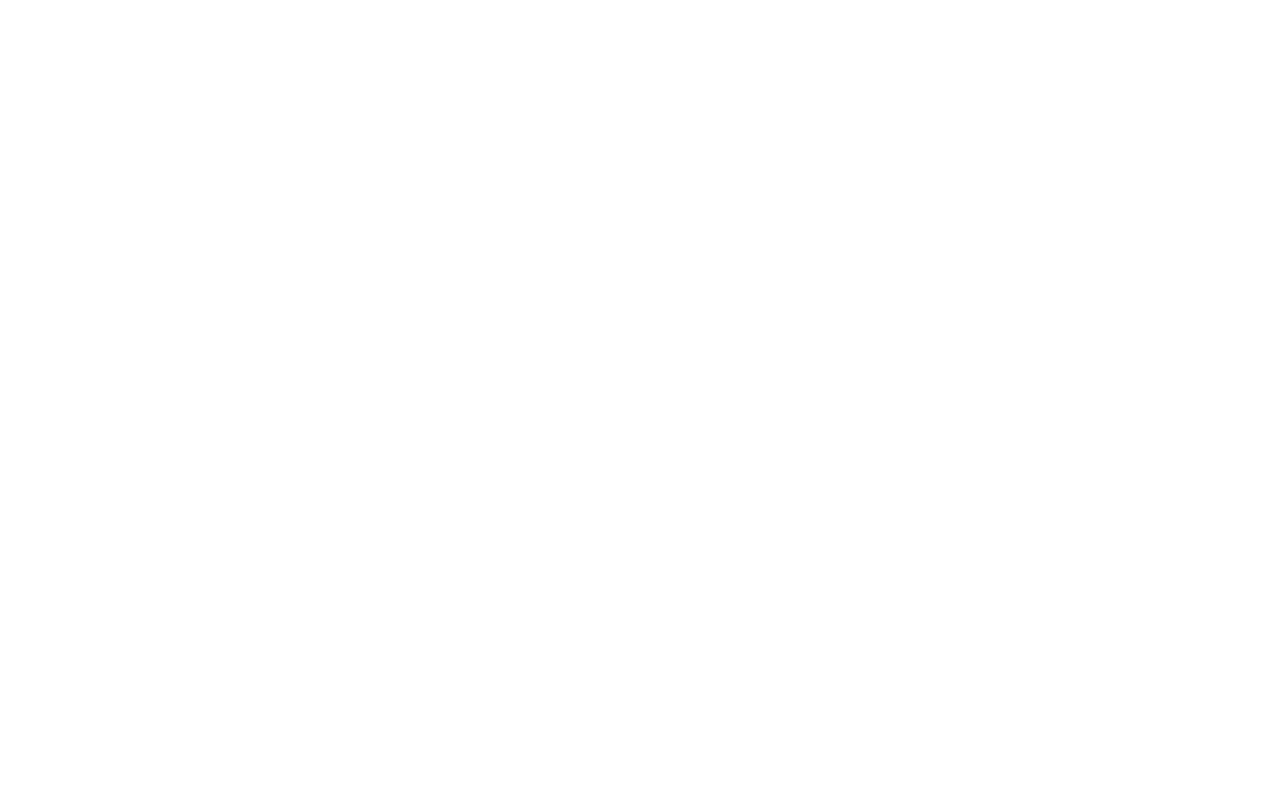
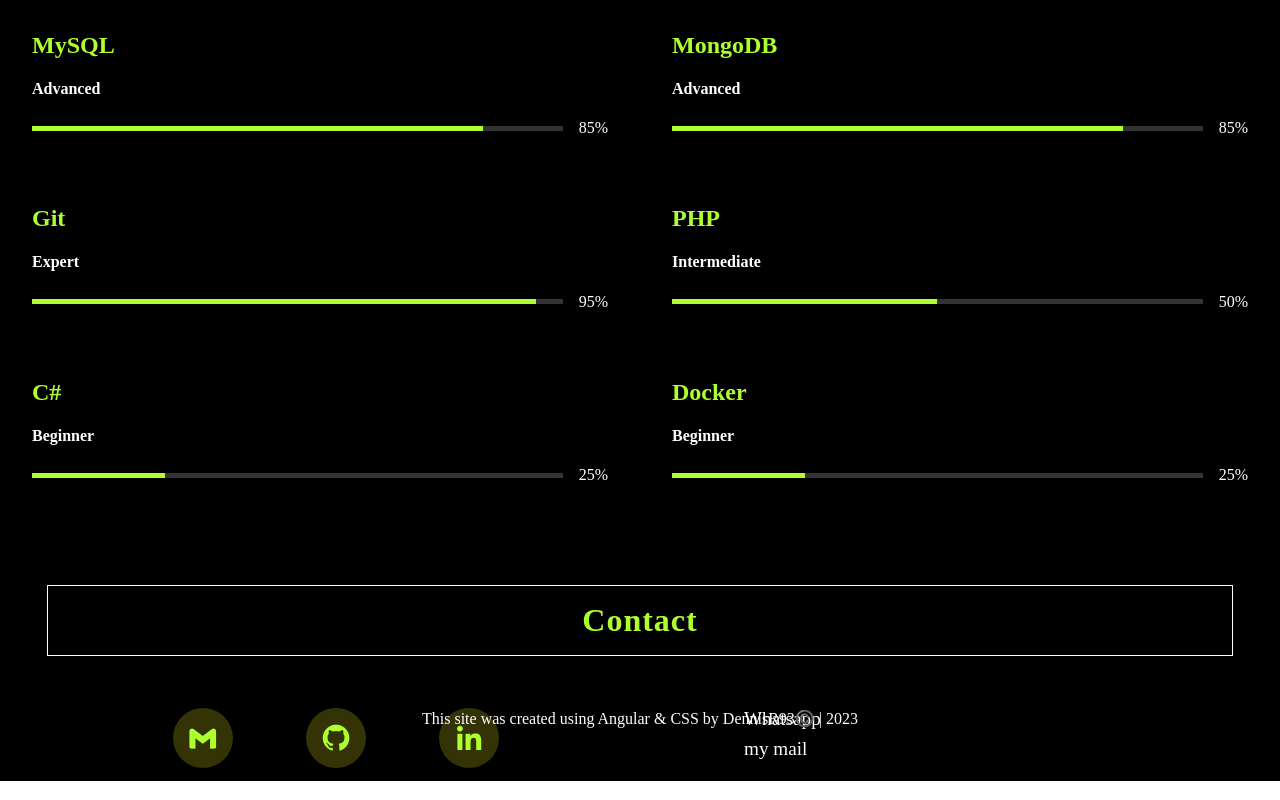
Before and after one commit to DennisR93/Portfolio, an Angular app: page / in a window 1280 px wide. Shown: the part 3629-4429 px from the top of the page. Before the commit the page ends 3067 px from the top, so only its background shows below. Built offline with nearby package versions, Linux system fonts and the light colour scheme.

Commit message:
complete contact component

```diff
--- a/src/app/app.module.ts
+++ b/src/app/app.module.ts
@@ -12,6 +12,8 @@
 import { ResponsiveDirective } from './services/responsive.directive';
 import { EducationComponent } from './components/home-area/education/education.component';
 import { ExperienceComponent } from './components/home-area/experience/experience.component';
+import { SkillsComponent } from './components/home-area/skills/skills.component';
+import { ContactComponent } from './components/contact-area/contact/contact.component';
 
 @NgModule({
   declarations: [
@@ -22,7 +24,9 @@
     HomeComponent,
     PersonalInfoComponent,
     EducationComponent,
-    ExperienceComponent
+    ExperienceComponent,
+    SkillsComponent,
+    ContactComponent
   ],
   imports: [
     BrowserModule,
--- /dev/null
+++ b/src/app/components/contact-area/contact/contact.component.css
@@ -0,0 +1,58 @@
+:host {
+    display: block;
+    color: white;
+    padding: 2rem 3rem;
+}
+
+ul{
+    margin-top: 2rem;
+    list-style: none;
+    padding: 0;
+}
+
+.social-media {
+    font-size: 2rem;
+    display: flex;
+    align-items: center;
+    justify-content: space-around;
+}
+
+.social-media li {
+    height: 60px;
+    width: 60px;
+    display: flex;
+    align-items: center;
+    justify-content: center;
+    border-radius: 50%;
+    color: greenyellow;
+    background-color: rgba(255, 255, 25, 0.2);
+}
+
+.contact-info li {
+    height: 30px;
+    font-size: 1.2rem;
+}
+
+/* Desktop */
+:host.desktop .container{
+    display: grid;
+    gap: 2rem;
+    grid-template-columns: 1fr 1fr;
+}
+
+:host.desktop h1{
+    grid-column: 1/3;
+}
+
+:host.desktop .social-media, :host.desktop .contact-info{
+    width: 400px;
+    margin: 0 auto;
+}
+
+:host.desktop .social-media{
+    cursor: pointer;
+}
+
+:host.desktop .social-media li:hover {
+    background-color: rgba(255, 255, 25, 0.3);
+}
--- /dev/null
+++ b/src/app/components/contact-area/contact/contact.component.html
@@ -0,0 +1,14 @@
+<div class="container">
+    <h1>Contact</h1>
+
+    <ul class="social-media">
+        <li><i class="bx bxl-gmail"><a href="mailto:rdennis0993@gmail.com"></a></i></li>
+        <li><i class="bx bxl-github"></i></li>
+        <li><i class="bx bxl-linkedin"></i></li>
+    </ul>
+
+    <ul class="contact-info">
+        <li>Whatsapp</li>
+        <li>my mail</li>
+    </ul>
+</div>
--- a/src/app/components/home-area/education/education.component.ts
+++ b/src/app/components/home-area/education/education.component.ts
@@ -1,5 +1,5 @@
 import { Component, OnInit } from '@angular/core';
-import { Education } from 'src/app/models/models';
+import { Education } from 'src/app/models/education-model';
 
 @Component({
   selector: 'app-education',
--- a/src/app/components/home-area/experience/experience.component.ts
+++ b/src/app/components/home-area/experience/experience.component.ts
@@ -1,5 +1,6 @@
 import { Component } from '@angular/core';
-import { Experience, Projects } from 'src/app/models/models';
+import { Experience } from 'src/app/models/experience-model';
+import { Projects } from 'src/app/models/projects-model';
 
 @Component({
   selector: 'app-experience',
--- a/src/app/components/layout-area/layout/layout.component.css
+++ b/src/app/components/layout-area/layout/layout.component.css
@@ -19,6 +19,7 @@
 }
 
 
+
 /* Not working Element */
 /* header {
     position: sticky;
--- a/src/app/components/layout-area/layout/layout.component.html
+++ b/src/app/components/layout-area/layout/layout.component.html
@@ -9,6 +9,8 @@
         <app-personal-info responsive></app-personal-info>
         <app-education responsive></app-education>
         <app-experience responsive></app-experience>
+        <app-skills responsive></app-skills>
+        <app-contact responsive></app-contact>
     </main>
 
 
--- a/src/app/components/layout-area/layout/layout.component.ts
+++ b/src/app/components/layout-area/layout/layout.component.ts
@@ -1,12 +1,11 @@
-import { Component, OnInit } from '@angular/core';
+import { Component } from '@angular/core';
 
 @Component({
   selector: 'app-layout',
   templateUrl: './layout.component.html',
   styleUrls: ['./layout.component.css']
 })
-export class LayoutComponent implements OnInit {
+export class LayoutComponent{
 
-  ngOnInit(): void { }
 
 }
--- a/src/index.html
+++ b/src/index.html
@@ -7,6 +7,7 @@
   <base href="/">
   <meta name="viewport" content="width=device-width, initial-scale=1">
   <link rel="icon" type="image/x-icon" href="favicon.ico">
+  <link href='https://unpkg.com/boxicons@2.1.4/css/boxicons.min.css' rel='stylesheet'>
 </head>
 
 <body>
```
Also changed, not shown: src/app/components/contact-area/contact/contact.component.ts (added, +10 -0 lines).
